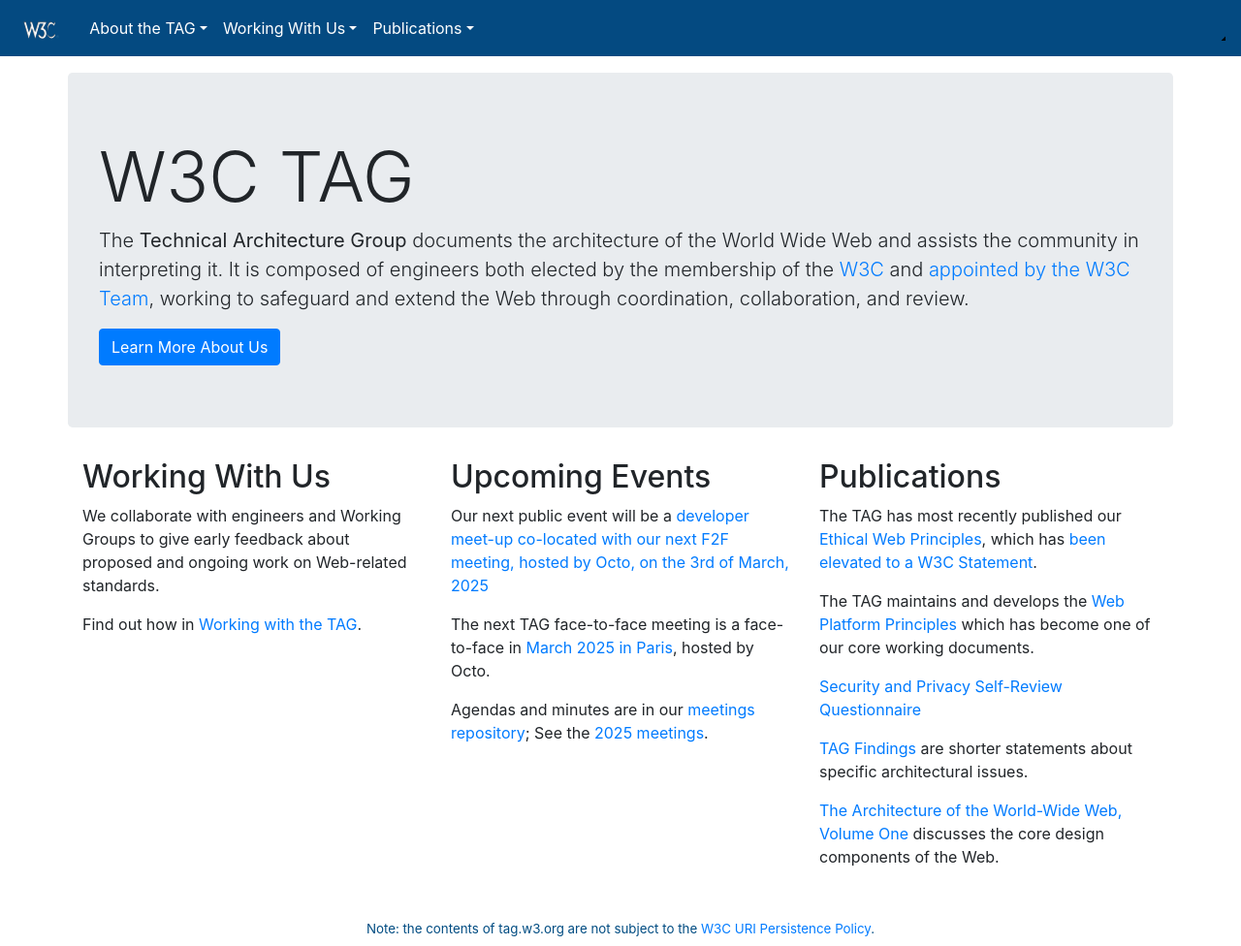
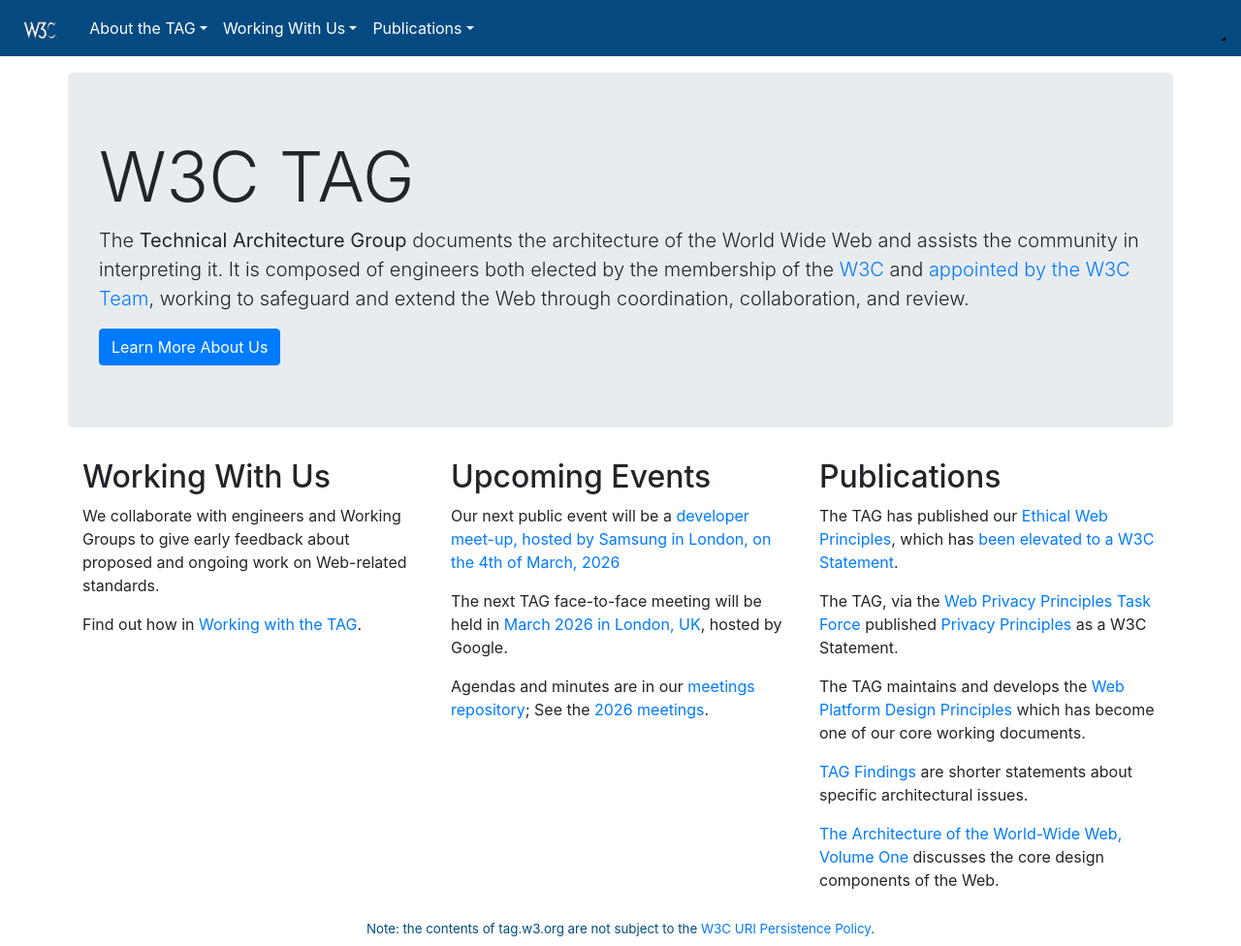
Before and after one commit to w3ctag/tag.w3.org, a Jekyll site: the page built from index.md, in a window 1280 px wide and 976 px high. Shown: the whole window at 97% size. Built offline with Jekyll 4.4.1, drawn with Linux system fonts in a browser that asks for light colours; nearby versions of some CDN libraries; library files that are not in the unit come from our copies.

Commit message:
Homepage updates (#97)
* update the Publication section

* updating the Upcoming Events section

* Update index.md

Thx!

Co-authored-by: Sarven Capadisli <info@csarven.ca>

* Update index.md

Co-authored-by: Sarven Capadisli <info@csarven.ca>

* Update index.md

Co-authored-by: Jeffrey Yasskin <jyasskin@google.com>

* Update index.md

Co-authored-by: Jeffrey Yasskin <jyasskin@google.com>

* Update index.md

Added City

---------

Co-authored-by: Sarven Capadisli <info@csarven.ca>
Co-authored-by: Jeffrey Yasskin <jyasskin@google.com>

```diff
--- a/index.md
+++ b/index.md
@@ -17,22 +17,22 @@
 
 <h2><span class="glyphicon glyphicon-calendar" aria-hidden="true"></span> Upcoming Events</h2>
 
-<p>Our next public event will be a <a href="https://evenement.octo.com/inscription-à-lévénement-du-3-mars-meet-the-tag">developer meet-up co-located with our next F2F meeting, hosted by Octo, on the 3rd of March, 2025</a></p>
+<p>Our next public event will be a <a href="https://ti.to/web-standards/meet-the-w3c-tag">developer meet-up, hosted by Samsung in London, on the 4th of March, 2026</a></p>
 
-<p>The next TAG face-to-face meeting is a face-to-face in <a href="https://github.com/w3ctag/meetings/tree/gh-pages/2025/03-Paris">March 2025 in Paris</a>, hosted by Octo.</p>
+<p>The next TAG face-to-face meeting will be held in <a href="https://github.com/w3ctag/meetings/tree/gh-pages/2026/03-London">March 2026 in London, UK</a>, hosted by Google.</p>
 
-<p>Agendas and minutes are in our <a href="https://github.com/w3ctag/meetings">meetings repository</a>; See the <a href="https://github.com/w3ctag/meetings/tree/gh-pages/2025">2025 meetings</a>.</p>
+<p>Agendas and minutes are in our <a href="https://github.com/w3ctag/meetings">meetings repository</a>; See the <a href="https://github.com/w3ctag/meetings/tree/gh-pages/2026">2026 meetings</a>.</p>
 
 </div>
 <div class="col-sm-4">
 
 <h2><span class="glyphicon glyphicon-book" aria-hidden="true"></span> Publications</h2>
 
-<p>The TAG has most recently published our <a href="https://www.w3.org/TR/ethical-web-principles/">Ethical Web Principles</a>, which has <a href="https://www.w3.org/blog/2024/ethical-web-principles-building-a-better-web/">been elevated to a W3C Statement</a>.</p>
+<p>The TAG has published our <a href="https://www.w3.org/TR/ethical-web-principles/">Ethical Web Principles</a>, which has <a href="https://www.w3.org/blog/2024/ethical-web-principles-building-a-better-web/">been elevated to a W3C Statement</a>.</p>
 
-<p>The TAG maintains and develops the <a href="https://www.w3.org/TR/design-principles/">Web Platform Principles</a> which has become one of our core working documents.</p>
+<p>The TAG, via the <a href="https://www.w3.org/groups/tf/tag-privacy/">Web Privacy Principles Task Force</a> published <a href="https://www.w3.org/TR/privacy-principles/">Privacy Principles</a> as a W3C Statement.</p>
 
-<p><a href="https://www.w3.org/TR/security-privacy-questionnaire/">Security and Privacy Self-Review Questionnaire</a></p>
+<p>The TAG maintains and develops the <a href="https://www.w3.org/TR/design-principles/">Web Platform Design Principles</a> which has become one of our core working documents.</p>
 
 <p><a href="/findings/">TAG Findings</a> are shorter statements about specific architectural issues.</p>
 
```
